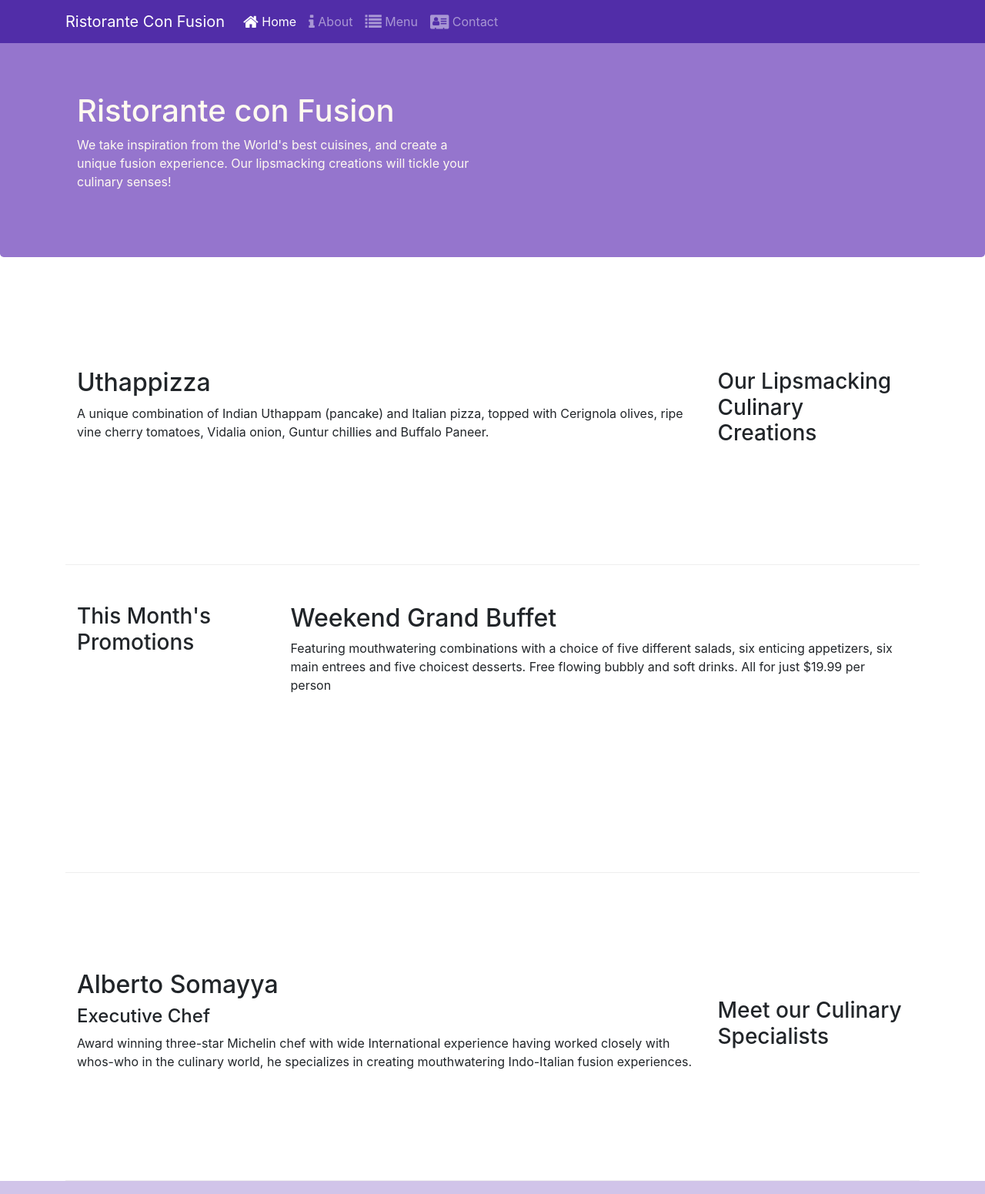
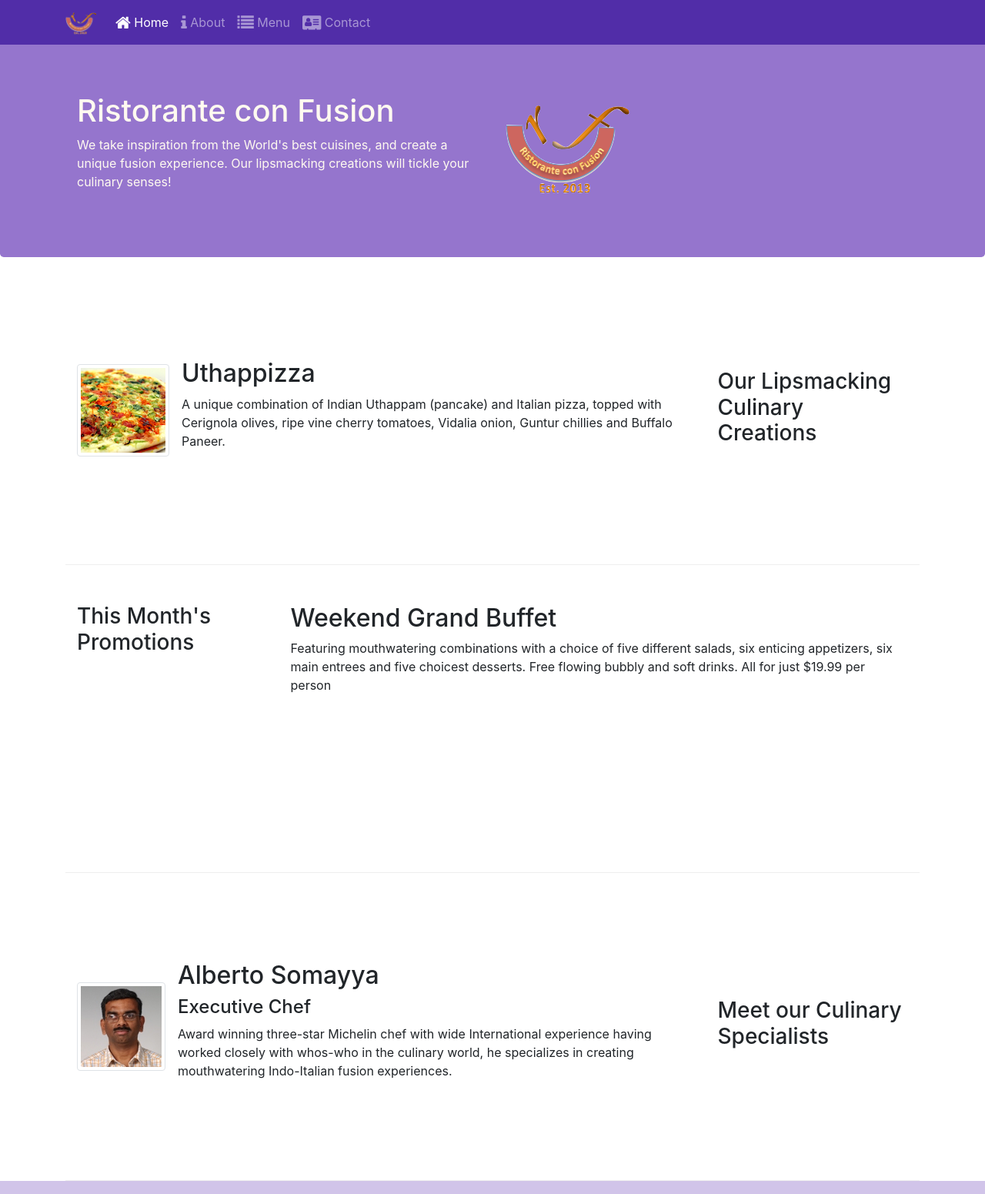
Before and after one commit to tommleee/conFusion, a website: page index.html in a window 1280 px wide. Shown: the top 1551 px of the page at 77% size. Drawn offline with nearby package versions, Linux system fonts and the light colour scheme.

Commit message:
images and media

```diff
--- a/index.html
+++ b/index.html
@@ -21,7 +21,7 @@
             <button class="navbar-toggler" type="button" data-toggle="collapse" data-target="#Navbar">
                 <span class="navbar-toggler-icon"></span>
             </button>
-            <a class="navbar-brand" href="#">Ristorante Con Fusion</a>
+            <a class="navbar-brand" href="#"><img src="img/logo.png" height="30" width="41"></a>
             <div class="collapse navbar-collapse" id="Navbar">
                 <ul class="navbar-nav mr-auto">
                     <li class="nav-item active"><a class="nav-link" href="#"><span class="fa fa-home fa-lg"></span> Home</a></li>
@@ -40,7 +40,8 @@
                     <h1>Ristorante con Fusion</h1>
                     <p>We take inspiration from the World's best cuisines, and create a unique fusion experience. Our lipsmacking creations will tickle your culinary senses!</p>
                 </div>
-                <div class = "col-12 col-sm">
+                <div class = "col-12 col-sm align-self-center">
+                    <img src="img/logo.png" class="img-fluid">
                 </div>
             </div>
         </div>
@@ -52,8 +53,14 @@
                 <h3>Our Lipsmacking Culinary Creations</h3>
             </div>
             <div class = "col col-sm order-sm-first col-md">
-                <h2>Uthappizza</h2>
-                <p class="d-none d-sm-block">A unique combination of Indian Uthappam (pancake) and Italian pizza, topped with Cerignola olives, ripe vine cherry tomatoes, Vidalia onion, Guntur chillies and Buffalo Paneer.</p>
+                <div class="media">
+                    <img class="d-flex mr-3 img-thumbnail align-self-center"
+                        src="img/uthappizza.png" alt="uthappizza">
+                    <div class="media-body">
+                        <h2 class="mt-0">Uthappizza</h2>
+                        <p class="d-none d-sm-block">A unique combination of Indian Uthappam (pancake) and Italian pizza, topped with Cerignola olives, ripe vine cherry tomatoes, Vidalia onion, Guntur chillies and Buffalo Paneer.</p>
+                    </div>
+                </div>
             </div>
         </div>
 
@@ -73,9 +80,15 @@
                 <h3>Meet our Culinary Specialists</h3>
             </div>
             <div class = "col col-sm order-sm-first col-md">
-                <h2>Alberto Somayya</h2>
-                <h4>Executive Chef</h4>
-                <p class="d-none d-sm-block">Award winning three-star Michelin chef with wide International experience having worked closely with whos-who in the culinary world, he specializes in creating mouthwatering Indo-Italian fusion experiences. </p>
+                <div class="media">
+                    <img class="d-flex mr-3 img-thumbnail align-self-center"
+                        src="img/alberto.png" alt="alberto">
+                    <div class="media-body">
+                        <h2 class="mt-0">Alberto Somayya</h2>
+                        <h4>Executive Chef</h4>
+                        <p class="d-none d-sm-block">Award winning three-star Michelin chef with wide International experience having worked closely with whos-who in the culinary world, he specializes in creating mouthwatering Indo-Italian fusion experiences. </p>
+                    </div>
+                </div>
             </div>
         </div>
     </div>
```
Also changed, not shown: aboutus.html (+3 -2 lines), contactus.html (+3 -3 lines), img/alberto.png (added), img/buffet.png (added), img/logo.png (added), img/uthappizza.png (added), 1 other file.
